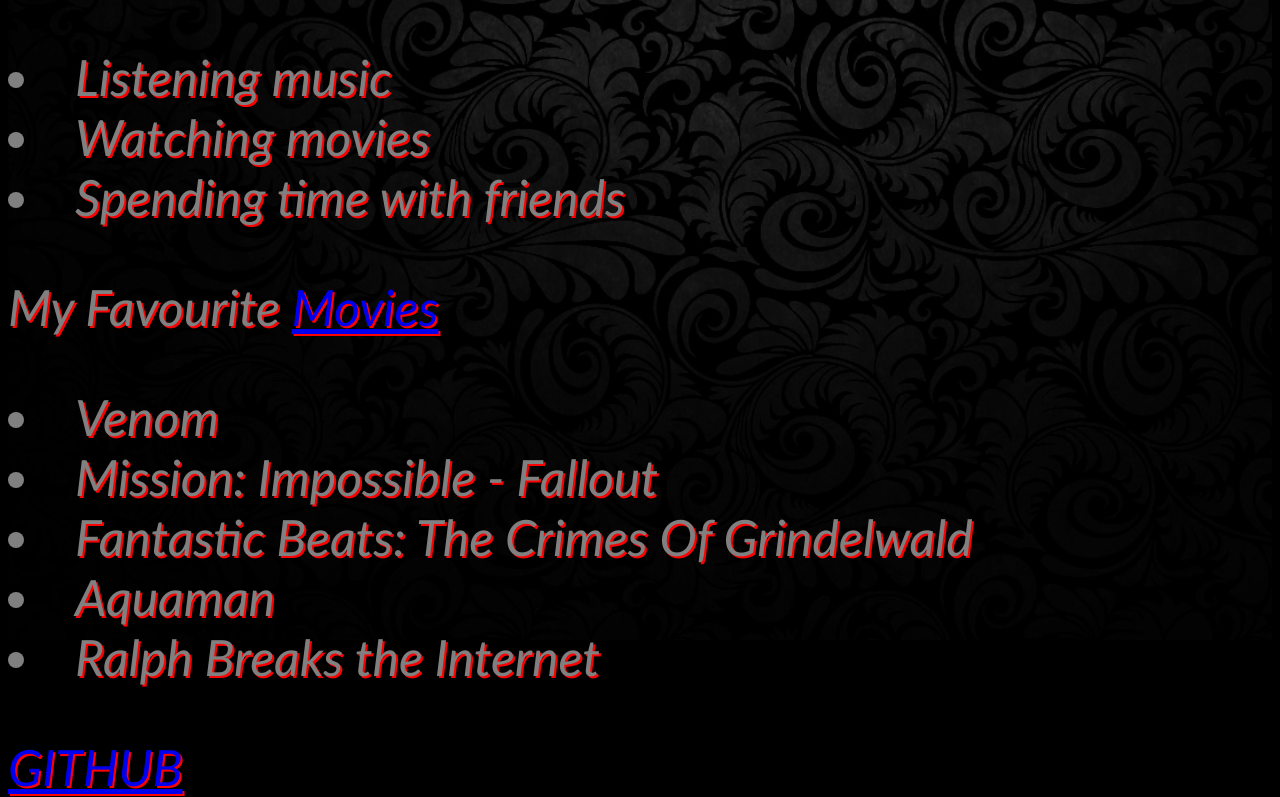
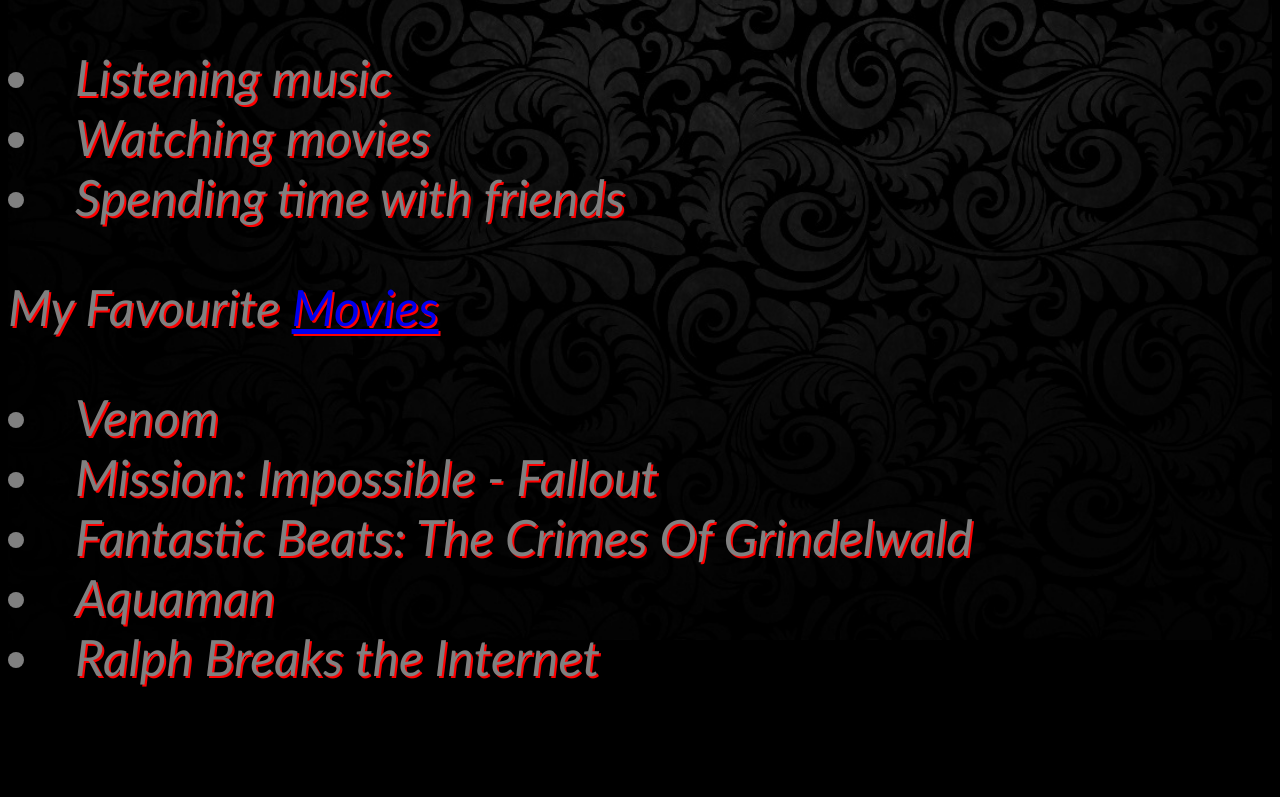
Before and after one commit to shakhzod4/shakhzod4, a plain HTML site: page index.html in a window 1280 px wide. Shown: the part 1568-2365 px from the top of the page. After the commit the page ends 2255 px from the top, so only its background shows below. Drawn offline with Linux system fonts and the light colour scheme.

Commit message:
Update index.html

```diff
--- a/index.html
+++ b/index.html
@@ -31,9 +31,6 @@
 			<li>Fantastic Beats: The Crimes Of Grindelwald</li>
 			<li>Aquaman</li>
 			<li>Ralph Breaks the Internet</li>
-		<p>
-			<a href="https://shakhzod4.github.io">GITHUB</a>
-		</p>
 
 </div>
 </body>
```
